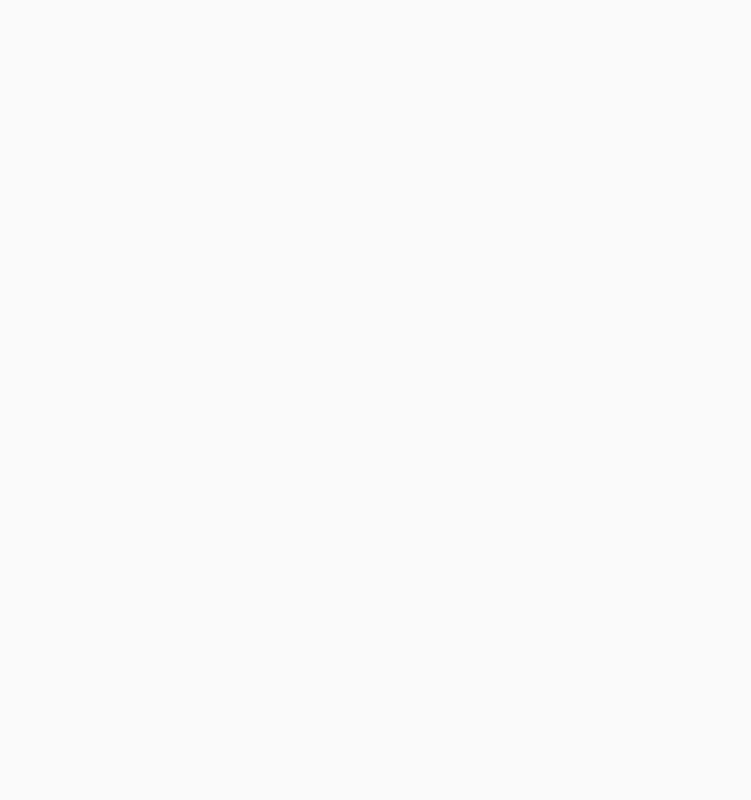
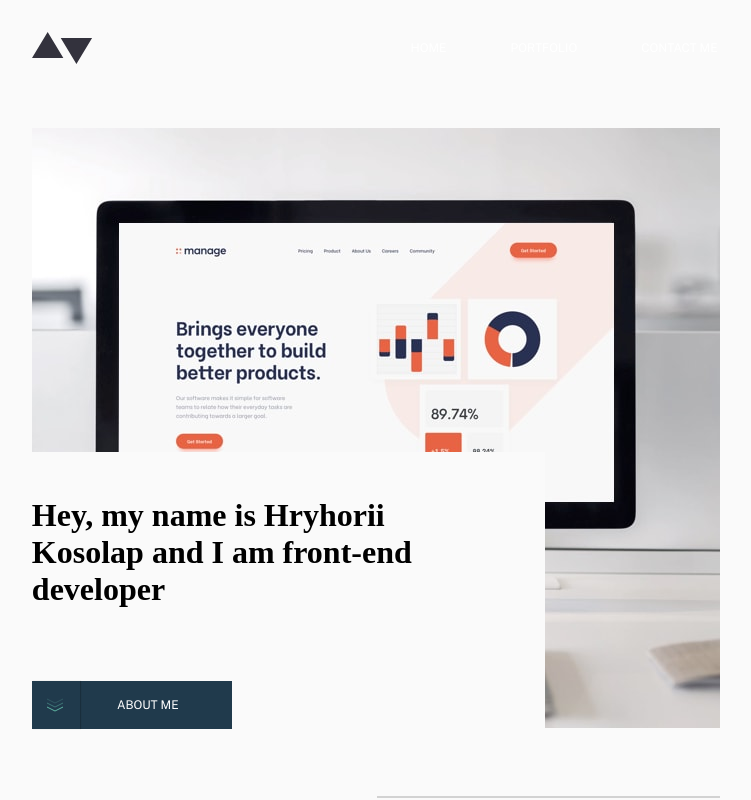
Before and after one commit to grischat/portfolio-app, a React (Vite) app: page / in a window 1280 px wide. Before the commit this address had no page. Shown: the top 800 px of the page, without its empty margins (264-1015 px from the left). Built offline with nearby package versions, Linux system fonts and the light colour scheme; a web font is replaced by a local one.

Commit message:
-changed main route

```diff
--- a/src/main.jsx
+++ b/src/main.jsx
@@ -12,7 +12,7 @@
       <main>
         <ScrollToTop />
         <Routes>
-          <Route path="/portfolio-app" element={<App />}></Route>
+          <Route path="/" element={<App />}></Route>
           <Route path="/contact" element={<Contact />}></Route>
           <Route path="/portfolio" element={<PortfolioIndex />}></Route>
           <Route path="/portfolio/:projectId" element={<ProjectDetails/>} />
```
